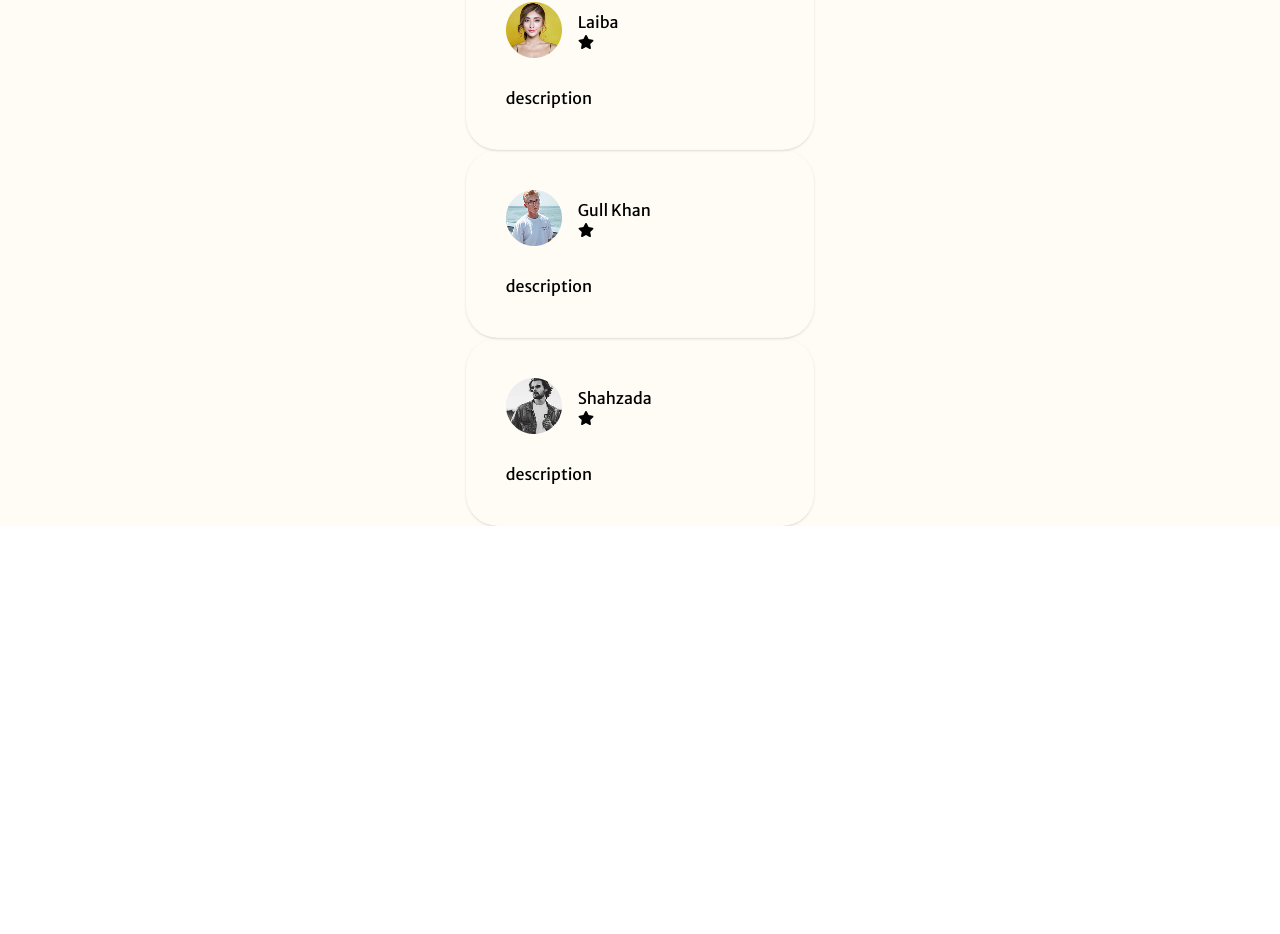
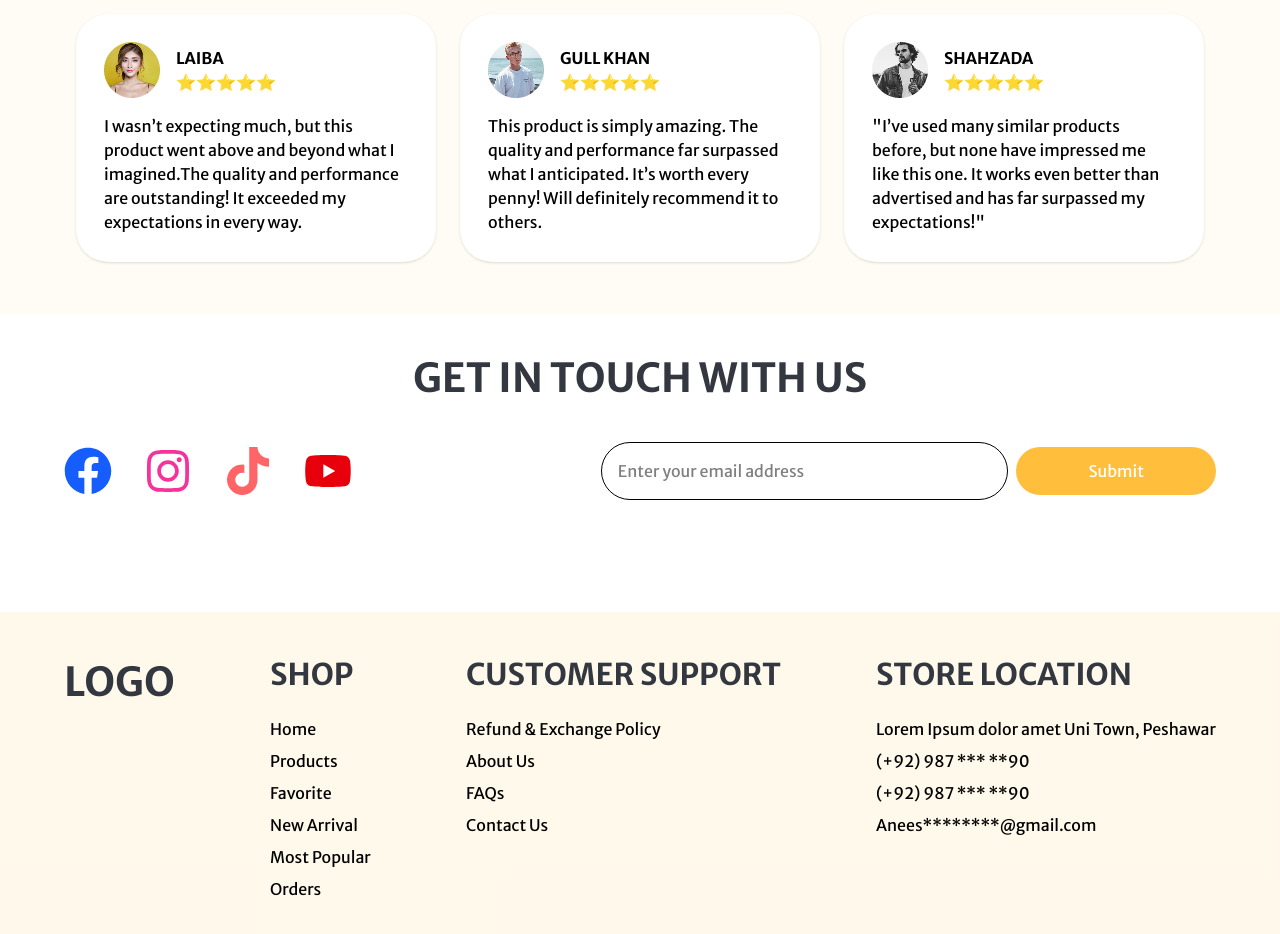
Before and after one commit to Bilal4542/e-commerce-chappal-web-app, a React (Vite) app: page / in a window 1280 px wide. Shown: the part 4458-5392 px from the top of the page. Before the commit the page ends 4984 px from the top, so only its background shows below. Built offline with nearby package versions, Linux system fonts and the light colour scheme.

Commit message:
fully responsive home page done

```diff
--- a/src/arrays/customerReviewsArr.js
+++ b/src/arrays/customerReviewsArr.js
@@ -15,13 +15,13 @@ const customerReviews = [
         customerImage: customer2,
         customerName: 'Gull Khan',
         customerRatings: 4,
-        CustomerReviewDesc: 'I wasn’t expecting much, but this product went above and beyond what I imagined.The quality and performance are outstanding! It exceeded my expectations in every way.'
+        CustomerReviewDesc: 'This product is simply amazing. The quality and performance far surpassed what I anticipated. It’s worth every penny! Will definitely recommend it to others.'
     },
     {
         customerImage: customer3,
         customerName: 'Shahzada',
         customerRatings: 3,
-        CustomerReviewDesc: 'I wasn’t expecting much, but this product went above and beyond what I imagined.The quality and performance are outstanding! It exceeded my expectations in every way.'
+        CustomerReviewDesc: '"I’ve used many similar products before, but none have impressed me like this one. It works even better than advertised and has far surpassed my expectations!"'
     },
 ]
 export default customerReviews
--- /dev/null
+++ b/src/components/Contact.jsx
@@ -0,0 +1,27 @@
+import React from 'react'
+import { FaFacebook, FaInstagram, FaTiktok, FaYoutube } from 'react-icons/fa'
+import Button from './Button'
+
+const Contact = () => {
+  return (
+    <>
+    <h1 className='font-bold uppercase text-center text-3xl md:text-[40px] text-[rgba(51,55,64,1)] my-10'>Get in Touch with Us</h1>
+    <div className='flex items-center justify-center  mt-10 mb-28'>
+      <div className="flex items-center justify-between flex-col md:flex-row gap-6  w-[90%]">
+            <div className="flex items-center gap-8 md:w-[50%]">
+                <FaFacebook  className='text-blue-600 text-3xl md:text-5xl'/>
+                <FaInstagram  className='text-pink-500 text-3xl md:text-5xl'/>
+                <FaTiktok  className='text-red-400 text-3xl md:text-5xl'/>
+                <FaYoutube  className='text-red-600 text-3xl md:text-5xl'/>
+            </div>
+                <form className='flex items-center gap-2 w-full md:w-[60%]'>
+                    <input type="email" className='border outline-none p-3 md:p-4 rounded-full w-full ' placeholder='Enter your email address' />
+                  <Button title={'Submit'} />
+                </form>
+      </div>
+    </div>
+    </>
+  )
+}
+
+export default Contact
--- a/src/components/CustomerReview.jsx
+++ b/src/components/CustomerReview.jsx
@@ -3,28 +3,23 @@ import customer1 from '../assets/customerRevImg1.png'
 import { FaStar } from "react-icons/fa";
 const CustomerReview = ({customerReviews}) => {
   return (
-    <div className='bg-[rgba(255,191,61,0.05)] flex items-center justify-center'>
-     <div className="">
-
-         <div className="">
-        <h1 className='uppercase text-4xl text-[rgba(51,55,64,1)] py-10 font-bold text-center'>Customer Review</h1>
-      </div>
-
-      <div className="">
+    <div className='bg-[rgba(255,191,61,0.05)] flex items-center justify-center flex-col py-10'>
+        <h1 className='uppercase text-3xl md:text-4xl text-[rgba(51,55,64,1)] py-10 font-bold text-center'>Customer Review</h1>
+      <div className="grid grid-cols-1 md:grid-cols-2 lg:grid-cols-3 w-[90%]">
        {customerReviews.map((item)=>{
         return(
-            <div className=" flex flex-col gap-7 shadow p-10 rounded-4xl">
+            <div className=" flex flex-col gap-4 shadow p-7 rounded-4xl m-3 bg-white">
            <div className="flex items-center gap-4">
              <div className="">
             <img src={item.customerImage} alt="" />
             </div>
             <div className="">
-            <p>{item.customerName}</p>
-            <div className=""><FaStar customerRatings={item.customerRatings}/></div>
+            <p className='font-bold uppercase'>{item.customerName}</p>
+            <div className="">⭐⭐⭐⭐⭐</div>
            </div>
             </div>
             <div className="">
-            description
+            {item.CustomerReviewDesc}
             </div>
        </div>
         )
@@ -33,7 +28,6 @@ const CustomerReview = ({customerReviews}) => {
      </div>
 
 
-    </div>
   )
 }
 
--- /dev/null
+++ b/src/components/Footer.jsx
@@ -0,0 +1,38 @@
+import React from 'react'
+
+const Footer = () => {
+  return (
+    <div className='flex items-center justify-center bg-[rgba(255,191,61,0.1)] py-10'>
+      <div className="flex justify-between gap-4 flex-wrap w-[90%]">
+        <div className="">
+            <p className='font-bold text-[40px] text-[rgba(51,55,64,1)] uppercase'>Logo</p>
+        </div>
+        <div className="flex flex-col gap-2">
+            <h1 className='text-[30px] uppercase font-bold mb-3 text-[rgba(51,55,64,1)]'>Shop</h1>
+            <a href="">Home</a>
+            <a href="">Products</a>
+            <a href="">Favorite</a>
+            <a href="">New Arrival</a>
+            <a href="">Most Popular</a>
+            <a href="">Orders</a>
+        </div>
+        <div className="flex flex-col gap-2">
+            <h1 className='text-[30px] uppercase font-bold mb-3 text-[rgba(51,55,64,1)]'>Customer Support</h1>
+            <a href="">Refund & Exchange Policy</a>
+            <a href="">About Us</a>
+            <a href="">FAQs</a>
+            <a href="">Contact Us</a>
+        </div>
+        <div className="flex flex-col gap-2">
+            <h1 className='text-[30px] uppercase font-bold mb-3 text-[rgba(51,55,64,1)]'>Store Location</h1>
+            <p>Lorem Ipsum dolor amet Uni Town, Peshawar</p>
+            <p>(+92) 987 *** **90</p>
+            <p>(+92) 987 *** **90</p>
+            <p>Anees********@gmail.com</p>
+        </div>
+      </div>
+    </div>
+  )
+}
+
+export default Footer
--- a/src/pages/Home.jsx
+++ b/src/pages/Home.jsx
@@ -8,6 +8,8 @@ import Card from '../components/Card.jsx'
 import AboutUs from '../components/AboutUs.jsx'
 import CustomerReview from '../components/CustomerReview.jsx'
 import customerReviews from '../arrays/customerReviewsArr.js'
+import Contact from '../components/Contact.jsx'
+import Footer from '../components/Footer.jsx'
 
 const Home = () => {
   return (
@@ -19,6 +21,8 @@ const Home = () => {
       <Card newArrivalImages={newArrivalImages} title='Most Popular' btn='view all'/>
       <AboutUs/>
       <CustomerReview customerReviews={customerReviews}/>
+      <Contact/>
+      <Footer/>
     </div>
   )
 }
```
